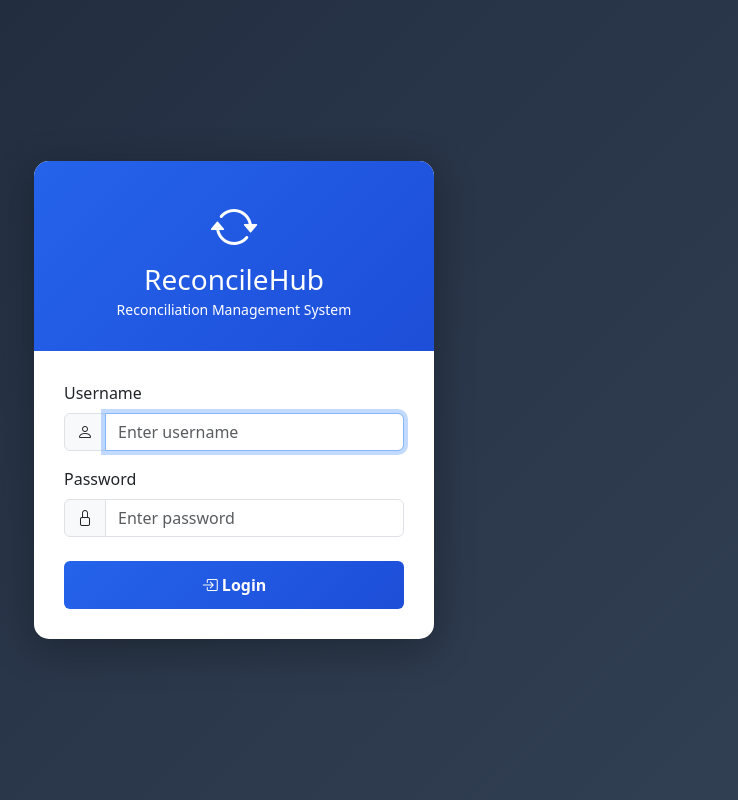
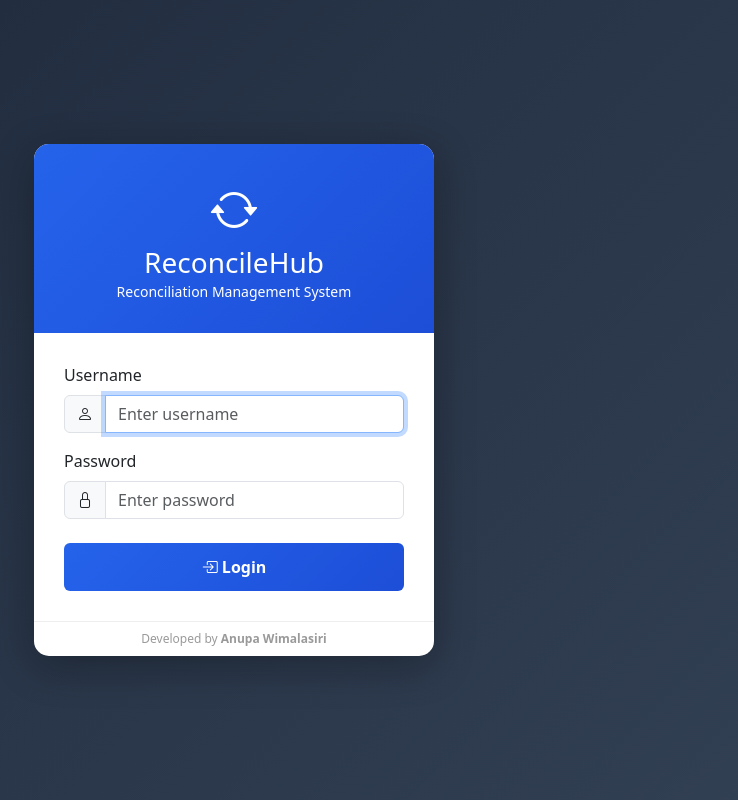
Before and after one commit to anupa0612/reconciliation-app, a Flask app: page /login in a window 1280 px wide. Shown: the whole page, without its empty margins (406-1144 px from the left). Run offline with Flask 3, Linux system fonts and the light colour scheme; some libraries are stand-ins or nearby versions.

Commit message:
Update login.html

```diff
--- a/templates/login.html
+++ b/templates/login.html
@@ -87,6 +87,9 @@
                 </button>
             </form>
         </div>
+        <div class="text-center py-2" style="color: rgba(0,0,0,0.4); font-size: 0.75rem; border-top: 1px solid #eee;">
+            Developed by <strong>Anupa Wimalasiri</strong>
+        </div>
     </div>
 
     <script src="https://cdn.jsdelivr.net/npm/bootstrap@5.3.0/dist/js/bootstrap.bundle.min.js"></script>
```
